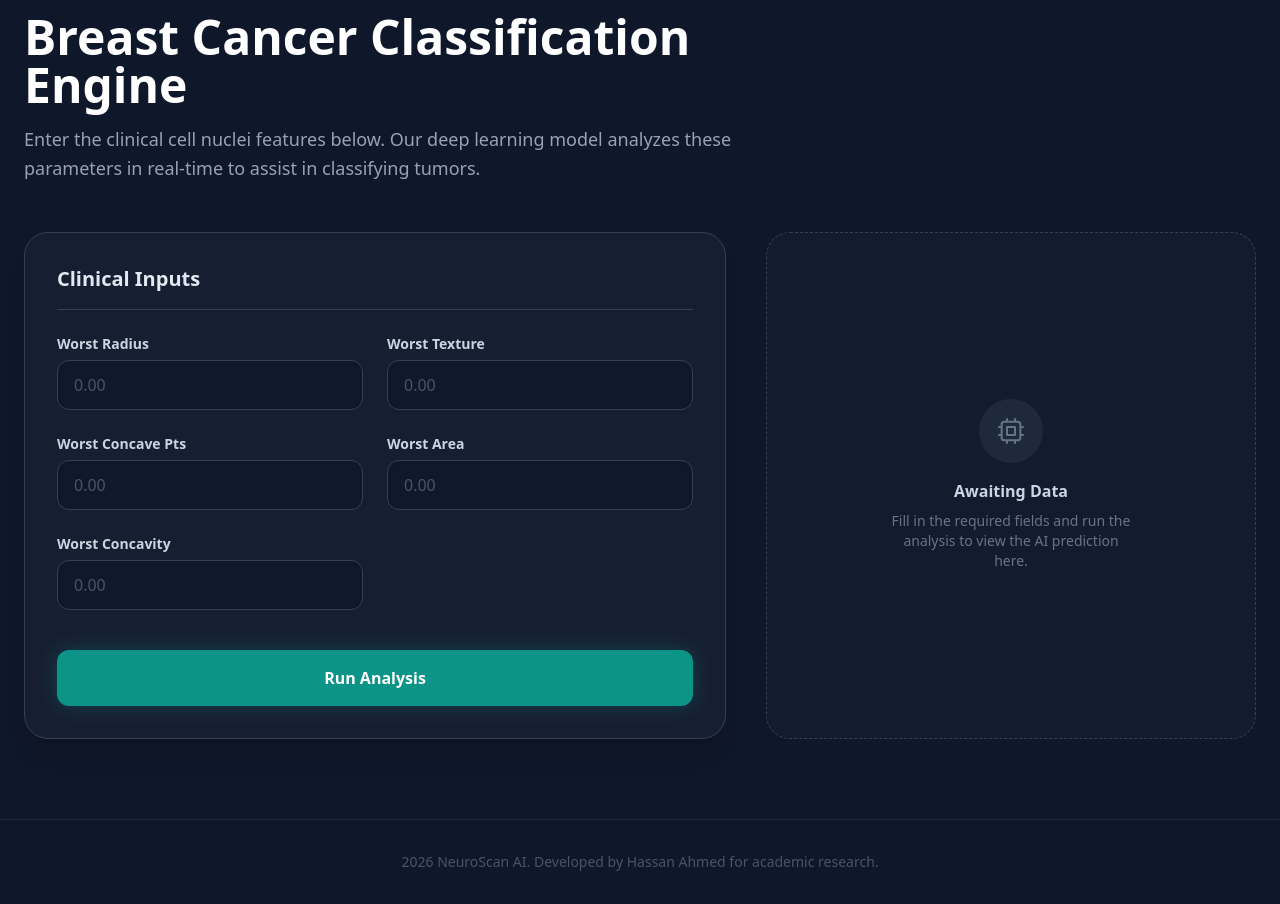
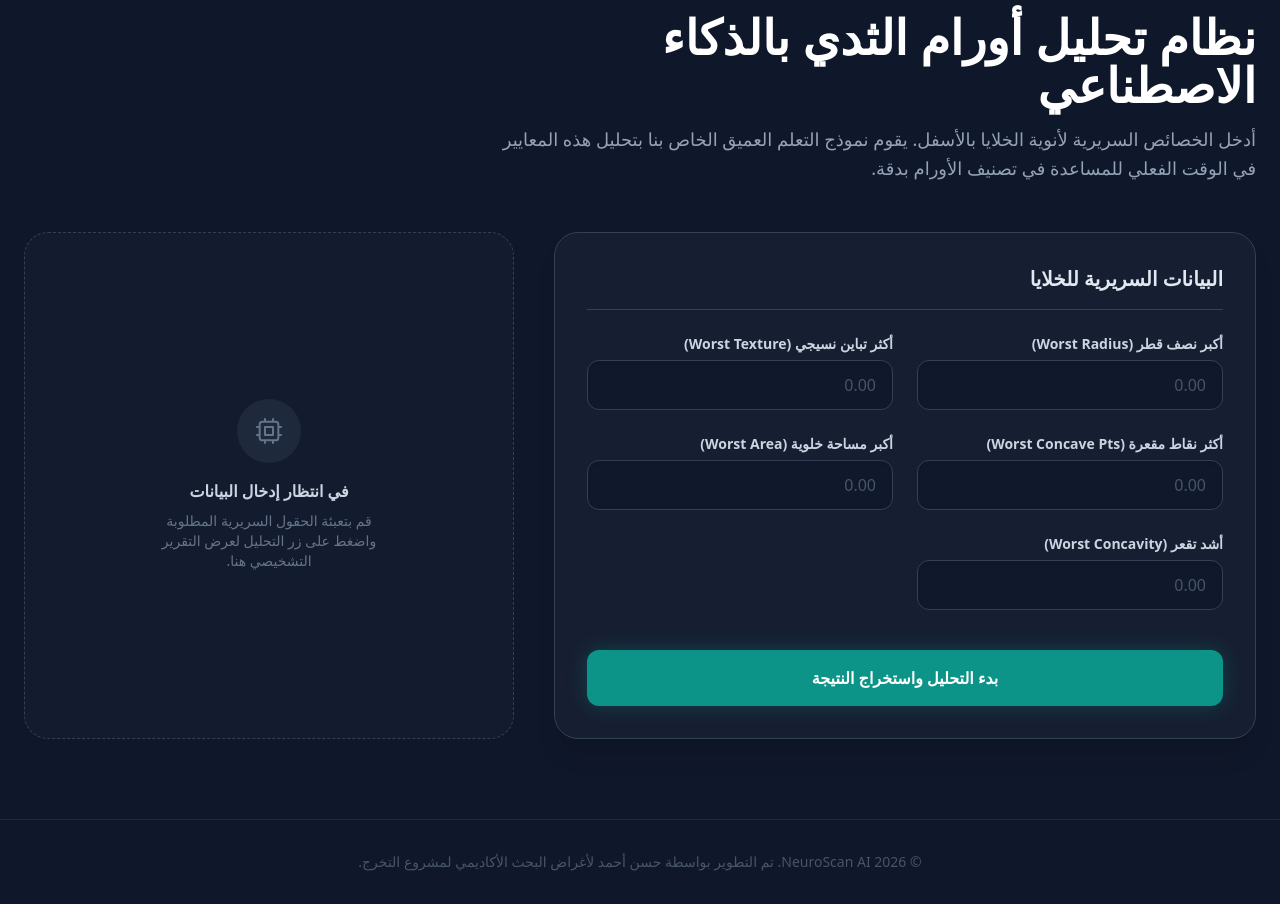
Before and after one commit to HassanAhmed2Ha/tumor-diagnosis-frontend, a React (Vite) app: page / in a window 1280 px wide. Shown: the part 140-1044 px from the top of the page. Built offline with nearby package versions, Linux system fonts and the light colour scheme.

Commit message:
Update App.jsx

```diff
--- a/src/App.jsx
+++ b/src/App.jsx
@@ -1,5 +1,6 @@
 import React, { useState } from 'react';
 
+// قاموس اللغات الشامل مع التفسيرات الطبية
 const i18n = {
   en: {
     brand: "NeuroScan.AI",
@@ -7,52 +8,72 @@ const i18n = {
     heroTitle: "Breast Cancer Classification Engine",
     heroDesc: "Enter the clinical cell nuclei features below. Our deep learning model analyzes these parameters in real-time to assist in classifying tumors.",
     inputsTitle: "Clinical Inputs",
+
+    // Labels
     worstRadius: "Worst Radius",
     worstTexture: "Worst Texture",
     worstConcavePts: "Worst Concave Pts",
     worstArea: "Worst Area",
     worstConcavity: "Worst Concavity",
+
+    // Medical Descriptions
+    worstRadiusDesc: "Mean of distances from center to points on perimeter for the largest cells.",
+    worstTextureDesc: "Standard deviation of gray-scale values, indicating surface roughness.",
+    worstConcavePtsDesc: "Number of concave portions (indentations) on the cell contour.",
+    worstAreaDesc: "Total cellular area of the most enlarged cells.",
+    worstConcavityDesc: "Severity and depth of concave portions in the cell membrane.",
+
     btnAnalyze: "Run Analysis",
     btnLoading: "Processing Data...",
     awaiting: "Awaiting Data",
     awaitingDesc: "Fill in the required fields and run the analysis to view the AI prediction here.",
     output: "Diagnostic Output",
     confidence: "AI Confidence Level",
-    disclaimer: "Disclaimer: This tool is a demonstration of AI capabilities and is not a substitute for professional medical advice.",
+    disclaimer: "This tool is a demonstration of AI capabilities and is not a substitute for professional medical advice, diagnosis, or treatment.",
     errorMsg: "Connection failed. Please check your backend status.",
-    footer: "2026 NeuroScan AI. Developed by Hassan Ahmed for academic research.",
+    footer: "© 2026 NeuroScan AI. Developed by Hassan Ahmed for academic research.",
     langBtn: "AR",
     malignant: "Malignant",
     benign: "Benign"
   },
   ar: {
     brand: "NeuroScan.AI",
-    badge: "Translate Badge Here",
-    heroTitle: "Translate Title Here",
-    heroDesc: "Translate Description Here",
-    inputsTitle: "Translate Inputs Title Here",
-    worstRadius: "Translate Radius Here",
-    worstTexture: "Translate Texture Here",
-    worstConcavePts: "Translate Concave Pts Here",
-    worstArea: "Translate Area Here",
-    worstConcavity: "Translate Concavity Here",
-    btnAnalyze: "Translate Button Here",
-    btnLoading: "Translate Loading Here",
-    awaiting: "Translate Awaiting Here",
-    awaitingDesc: "Translate Awaiting Desc Here",
-    output: "Translate Output Here",
-    confidence: "Translate Confidence Here",
-    disclaimer: "Translate Disclaimer Here",
-    errorMsg: "Translate Error Here",
-    footer: "2026 NeuroScan AI. Developed by Hassan Ahmed",
+    badge: "أداة بحث وتشخيص طبي",
+    heroTitle: "نظام تحليل أورام الثدي بالذكاء الاصطناعي",
+    heroDesc: "أدخل الخصائص السريرية لأنوية الخلايا بالأسفل. يقوم نموذج التعلم العميق الخاص بنا بتحليل هذه المعايير في الوقت الفعلي للمساعدة في تصنيف الأورام بدقة.",
+    inputsTitle: "البيانات السريرية للخلايا",
+
+    // Labels
+    worstRadius: "أكبر نصف قطر (Worst Radius)",
+    worstTexture: "أكثر تباين نسيجي (Worst Texture)",
+    worstConcavePts: "أكثر نقاط مقعرة (Worst Concave Pts)",
+    worstArea: "أكبر مساحة خلوية (Worst Area)",
+    worstConcavity: "أشد تقعر (Worst Concavity)",
+
+    // Medical Descriptions (التعريف الطبي الدقيق)
+    worstRadiusDesc: "متوسط أكبر مسافات من مركز الخلية إلى محيطها الخارجي، يعكس حجم التضخم الخلوي.",
+    worstTextureDesc: "التباين والانحراف المعياري لدرجات التدرج الرمادي، يعكس مدى خشونة أو تشوه سطح الخلية.",
+    worstConcavePtsDesc: "عدد النقاط الغائرة (المقعرة) على محيط غلاف الخلية، ترتبط عادة بالخلايا السرطانية.",
+    worstAreaDesc: "إجمالي المساحة التي تشغلها أكبر الخلايا حجماً في العينة المسحوبة.",
+    worstConcavityDesc: "مدى عمق وشدة التقعرات في الغلاف الخلوي، الخلية غير المنتظمة دليل خطر.",
+
+    btnAnalyze: "بدء التحليل واستخراج النتيجة",
+    btnLoading: "جاري معالجة البيانات بالذكاء الاصطناعي...",
+    awaiting: "في انتظار إدخال البيانات",
+    awaitingDesc: "قم بتعبئة الحقول السريرية المطلوبة واضغط على زر التحليل لعرض التقرير التشخيصي هنا.",
+    output: "التقرير التشخيصي",
+    confidence: "مستوى ثقة الذكاء الاصطناعي",
+    disclaimer: "هذه الأداة هي نموذج تجريبي لقدرات الذكاء الاصطناعي في المجال الطبي، ولا تغني بأي شكل عن الاستشارة الطبية المتخصصة والتشخيص المعتمد.",
+    errorMsg: "فشل الاتصال بالخادم. يرجى التأكد من عمل الباك إند.",
+    footer: "© 2026 NeuroScan AI. تم التطوير بواسطة حسن أحمد لأغراض البحث الأكاديمي لمشروع التخرج.",
     langBtn: "EN",
-    malignant: "Translate Malignant Here",
-    benign: "Translate Benign Here"
+    malignant: "خبيث (Malignant)",
+    benign: "حميد (Benign)"
   }
 };
 
 function App() {
-  const [lang, setLang] = useState('en');
+  const [lang, setLang] = useState('ar'); // خليت العربي هو اللغة الافتراضية
   const t = i18n[lang];
 
   const [formData, setFormData] = useState({
@@ -111,12 +132,14 @@ function App() {
   };
 
   return (
+    // تغيير اتجاه الصفحة بالكامل بناءً على اللغة (RTL للعربي و LTR للإنجليزي)
     <div className="min-h-screen bg-slate-900 text-slate-200 font-sans selection:bg-teal-500/30" dir={lang === 'ar' ? 'rtl' : 'ltr'}>
 
       <nav className="border-b border-slate-800 bg-slate-900/80 backdrop-blur-md sticky top-0 z-50">
         <div className="max-w-7xl mx-auto px-6 py-4 flex items-center justify-between">
           <div className="flex items-center gap-3">
             <div className="w-10 h-10 rounded-xl bg-teal-500/10 border border-teal-500/30 flex items-center justify-center text-teal-400 shadow-[0_0_15px_rgba(20,184,166,0.2)]">
+              {/* أيقونة تعبر عن الشبكات العصبية والخلايا */}
               <svg viewBox="0 0 24 24" fill="none" className="w-6 h-6" stroke="currentColor" strokeWidth="2" strokeLinecap="round" strokeLinejoin="round">
                 <circle cx="18" cy="5" r="3" />
                 <circle cx="6" cy="12" r="3" />
@@ -164,16 +187,21 @@ function App() {
               <form onSubmit={analyzeData} className="space-y-6">
                 <div className="grid grid-cols-1 md:grid-cols-2 gap-6">
 
+                  {/* دمجنا الحقول مع الشرح الطبي بتاعها من القاموس */}
                   {[
-                    { id: 'worst_radius', label: t.worstRadius },
-                    { id: 'worst_texture', label: t.worstTexture },
-                    { id: 'worst_concave_points', label: t.worstConcavePts },
-                    { id: 'worst_area', label: t.worstArea },
-                    { id: 'worst_concavity', label: t.worstConcavity }
+                    { id: 'worst_radius', label: t.worstRadius, desc: t.worstRadiusDesc },
+                    { id: 'worst_texture', label: t.worstTexture, desc: t.worstTextureDesc },
+                    { id: 'worst_concave_points', label: t.worstConcavePts, desc: t.worstConcavePtsDesc },
+                    { id: 'worst_area', label: t.worstArea, desc: t.worstAreaDesc },
+                    { id: 'worst_concavity', label: t.worstConcavity, desc: t.worstConcavityDesc }
                   ].map((field) => (
-                    <div key={field.id}>
-                      <label className="text-sm font-semibold text-slate-300 block mb-1.5">
+                    <div key={field.id} className="group relative">
+                      <label className="text-sm font-semibold text-slate-300 block mb-1.5 flex justify-between items-baseline cursor-help">
                         {field.label}
+                        {/* الشرح بيظهر لما تقف بالماوس */}
+                        <span className={`absolute ${lang === 'ar' ? 'right-0' : 'left-0'} -top-10 w-full bg-slate-700 text-xs text-white p-2 rounded opacity-0 group-hover:opacity-100 transition-opacity pointer-events-none z-10 shadow-lg`}>
+                          {field.desc}
+                        </span>
                       </label>
                       <input
                         type="number"
@@ -229,7 +257,7 @@ function App() {
                   </svg>
                 </div>
                 <h4 className="text-slate-300 font-bold mb-2">{t.awaiting}</h4>
-                <p className="text-slate-500 text-sm max-w-[250px]">
+                <p className="text-slate-500 text-sm max-w-[250px] mx-auto">
                   {t.awaitingDesc}
                 </p>
               </div>
@@ -237,7 +265,7 @@ function App() {
 
             {result && (
               <div className="bg-slate-800 border border-slate-700 rounded-3xl p-8 shadow-2xl relative overflow-hidden">
-                <div className={`absolute -top-20 -right-20 w-40 h-40 blur-[80px] rounded-full ${result.prediction === 'Malignant' ? 'bg-rose-500/30' : 'bg-emerald-500/30'}`}></div>
+                <div className={`absolute -top-20 ${lang === 'ar' ? '-left-20' : '-right-20'} w-40 h-40 blur-[80px] rounded-full ${result.prediction === 'Malignant' ? 'bg-rose-500/30' : 'bg-emerald-500/30'}`}></div>
 
                 <div className="relative z-10">
                   <div className="text-xs font-bold uppercase tracking-wider text-slate-400 mb-1">{t.output}</div>
@@ -253,7 +281,7 @@ function App() {
                       <span className="text-white font-bold">{getConfidenceScore(result.prediction, result.probability)}%</span>
                     </div>
 
-                    <div className="w-full bg-slate-900 rounded-full h-3 overflow-hidden border border-slate-700">
+                    <div className="w-full bg-slate-900 rounded-full h-3 overflow-hidden border border-slate-700" dir="ltr">
                       <div
                         className={`h-full transition-all duration-1500 ease-out rounded-full ${result.prediction === 'Malignant' ? 'bg-gradient-to-r from-rose-600 to-rose-400' : 'bg-gradient-to-r from-emerald-600 to-emerald-400'}`}
                         style={{ width: `${getConfidenceScore(result.prediction, result.probability)}%` }}
@@ -263,7 +291,7 @@ function App() {
 
                   <div className="mt-8 pt-6 border-t border-slate-700">
                     <p className="text-xs text-slate-500 leading-relaxed">
-                      <span className="text-amber-500 font-semibold">تنبيه </span> {t.disclaimer}
+                      <span className="text-amber-500 font-semibold">تنبيه: </span> {t.disclaimer}
                     </p>
                   </div>
                 </div>
```
